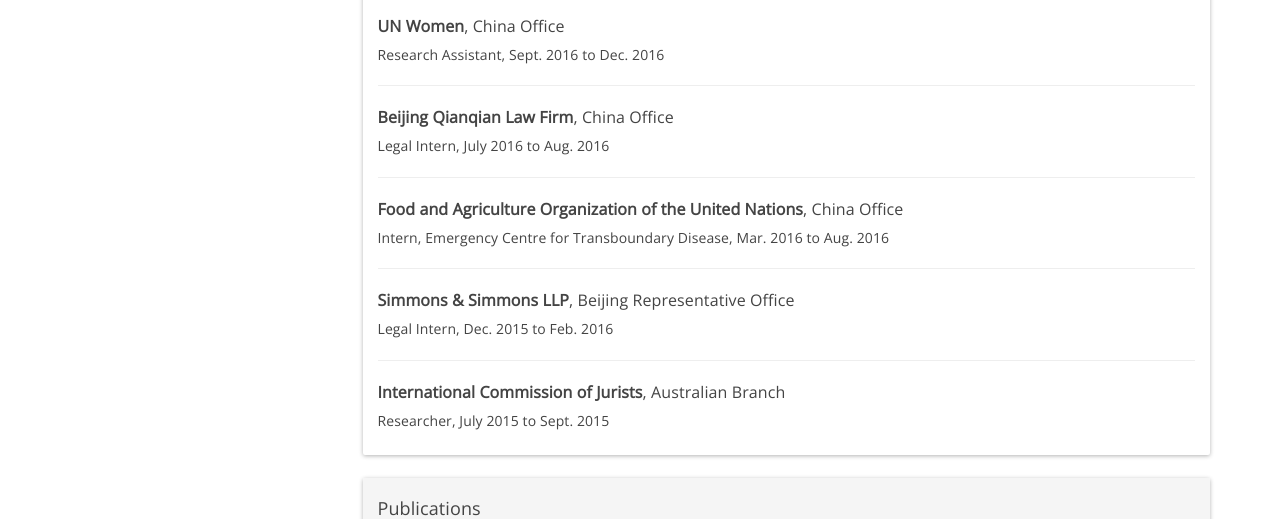
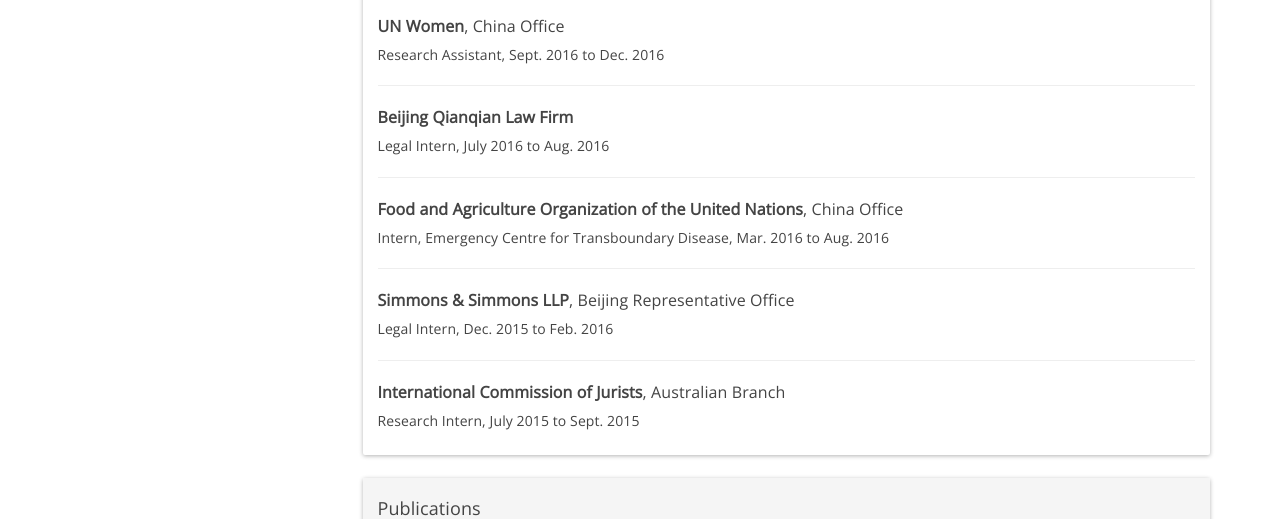
Before and after one commit to CeciliaZhang/-CeciliaZhang-.github-io, a Jekyll site: the page built from index.html, in a window 1280 px wide and 900 px high, scrolled down 1051 px. Shown: the part 154-673 px from the top of the window. Built offline with Jekyll 4.4.1, drawn with Linux system fonts in a browser that asks for light colours; nearby versions of some CDN libraries.

Commit message:
Update experiences.html

```diff
--- a/_includes/experiences.html
+++ b/_includes/experiences.html
@@ -25,7 +25,7 @@
         <h5><b>UN Women</b>, China Office</h5>
         <h6>Research Assistant, Sept. 2016 to Dec. 2016</h6>
         <hr/>
-        <h5><b>Beijing Qianqian Law Firm</b>, China Office</h5>
+        <h5><b>Beijing Qianqian Law Firm</b></h5>
         <h6>Legal Intern, July 2016 to Aug. 2016</h6>
         <hr/>
         <h5><b>Food and Agriculture Organization of the United Nations</b>, China Office</h5>
@@ -35,6 +35,6 @@
         <h6>Legal Intern, Dec. 2015 to Feb. 2016</h6>
         <hr/>
         <h5><b>International Commission of Jurists</b>, Australian Branch</h5>
-        <h6>Researcher, July 2015 to Sept. 2015</h6>
+        <h6>Research Intern, July 2015 to Sept. 2015</h6>
     </div>
 </div>
```
